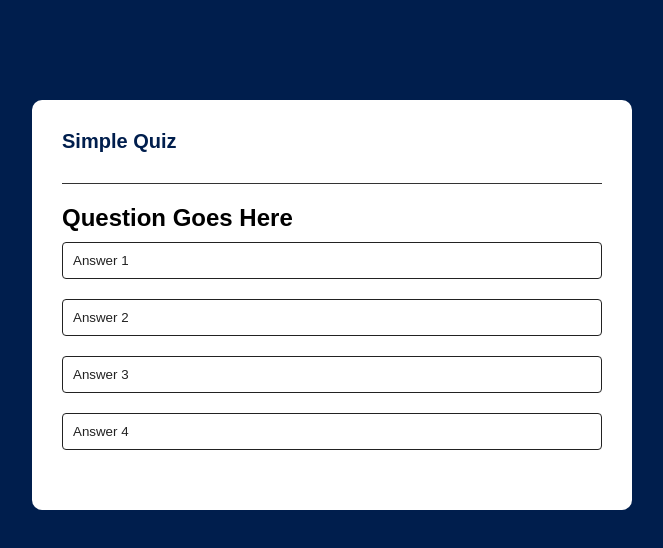
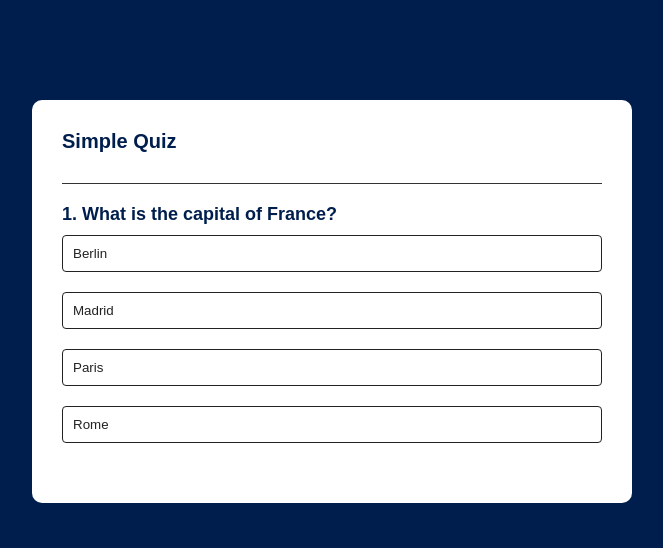
Before and after one commit to no0ne-0/JS--Quiz-App, a plain HTML site: page index.html in a window 1280 px wide. Shown: the whole page, without its empty margins (308-971 px from the left). Drawn offline with Linux system fonts and the light colour scheme.

Commit message:
final addition in code

```diff
--- a/script.js
+++ b/script.js
@@ -1 +1,118 @@
-console.log("hello wold");
+const questions = [
+    {
+        question: "What is the capital of France?",
+        answers: [
+            { text: "Berlin", correct: false },
+            { text: "Madrid", correct: false },
+            { text: "Paris", correct: true },
+            { text: "Rome", correct: false }
+        ]
+    },
+    {
+        question: "Which planet is known as the Red Planet?",
+        answers: [
+            { text: "Earth", correct: false },
+            { text: "Mars", correct: true },
+            { text: "Jupiter", correct: false },
+            { text: "Venus", correct: false }
+        ]
+    },
+    {
+        question: "What is the largest ocean on Earth?",
+        answers: [
+            { text: "Atlantic Ocean", correct: false },
+            { text: "Indian Ocean", correct: false },
+            { text: "Arctic Ocean", correct: false },
+            { text: "Pacific Ocean", correct: true }
+        ]
+    },
+    {
+        question: "Who wrote the play 'Romeo and Juliet'?",
+        answers: [
+            { text: "Charles Dickens", correct: false },
+            { text: "William Shakespeare", correct: true },
+            { text: "Mark Twain", correct: false },
+            { text: "Jane Austen", correct: false }
+        ]
+    }
+];
+
+
+const questionElement = document.getElementById("question");
+const answerButtons = document.getElementById("answer-buttons");
+const nextButton = document.getElementById("next-btn");
+let currentQuestionIndex = 0;
+let score = 0;
+
+function startQuiz() {
+    currentQuestionIndex = 0;
+    score = 0;
+    nextButton.innerHTML = "Next";
+    showQuestion();
+}
+
+function showQuestion() {
+    resetState();
+    let currentQuestion = questions[currentQuestionIndex];
+    let questionNumber = currentQuestionIndex + 1;
+    questionElement.innerHTML = questionNumber + ". " + currentQuestion.question;
+    currentQuestion.answers.forEach(answer => {
+        const button = document.createElement("button");
+        button.innerHTML = answer.text;
+        button.classList.add("btn");
+        button.dataset.correct = answer.correct;
+        button.addEventListener("click", selectAnswer);
+        answerButtons.appendChild(button);
+    });
+}
+
+function resetState() {
+    nextButton.style.display = "none";
+    while (answerButtons.firstChild) {
+        answerButtons.removeChild(answerButtons.firstChild);
+    }
+}
+
+function selectAnswer(e) {
+    const selectedBtn = e.target;
+    const isCorrect = selectedBtn.dataset.correct === "true";
+    if (isCorrect) {
+        selectedBtn.classList.add("correct");
+        score++;
+    } else {
+        selectedBtn.classList.add("incorrect");
+    }
+    Array.from(answerButtons.children).forEach(button => {
+        if (button.dataset.correct === "true") {
+            button.classList.add("correct");
+        }
+        button.disabled = true;
+    });
+    nextButton.style.display = "block";
+}
+
+function showScore() {
+    resetState();
+    questionElement.innerHTML = `You Scored ${score} out of ${questions.length}`;
+    nextButton.innerHTML = "Play Again";
+    nextButton.style.display = "block";
+}
+
+function handleNextButton() {
+    currentQuestionIndex++;
+    if (currentQuestionIndex < questions.length) {
+        showQuestion();
+    } else {
+        showScore();
+    }
+}
+
+nextButton.addEventListener("click", () => {
+    if (currentQuestionIndex < questions.length) {
+        handleNextButton();
+    } else {
+        startQuiz();
+    }
+});
+
+startQuiz();
--- a/style.css
+++ b/style.css
@@ -27,10 +27,10 @@ body{
 .quiz{
     padding: 20px 0;
 }
-.quiz{
-    font-size: ;
-    color: ;
-    font-weight: ;
+.quiz h2{
+    font-size: 18px;
+    color: #001e4d;
+    font-weight:600 ;
 }
 .btn{
     background:#fff ;
@@ -45,9 +45,12 @@ body{
     cursor: pointer;
     transition: all 0.3s;
 }
-.btn:hover{
+.btn:hover:not([disabled]){
     background: #222;
     color: #fff;
+}
+.btn:disabled{
+    cursor: no-drop;
 }
 #next-btn{
     background: #001e4d;
@@ -61,3 +64,10 @@ body{
     cursor: pointer;
     display: none;
 }
+.correct{
+background: #9aeabc;
+}
+.incorrect{
+
+background:#ff9393 ;
+}
```
